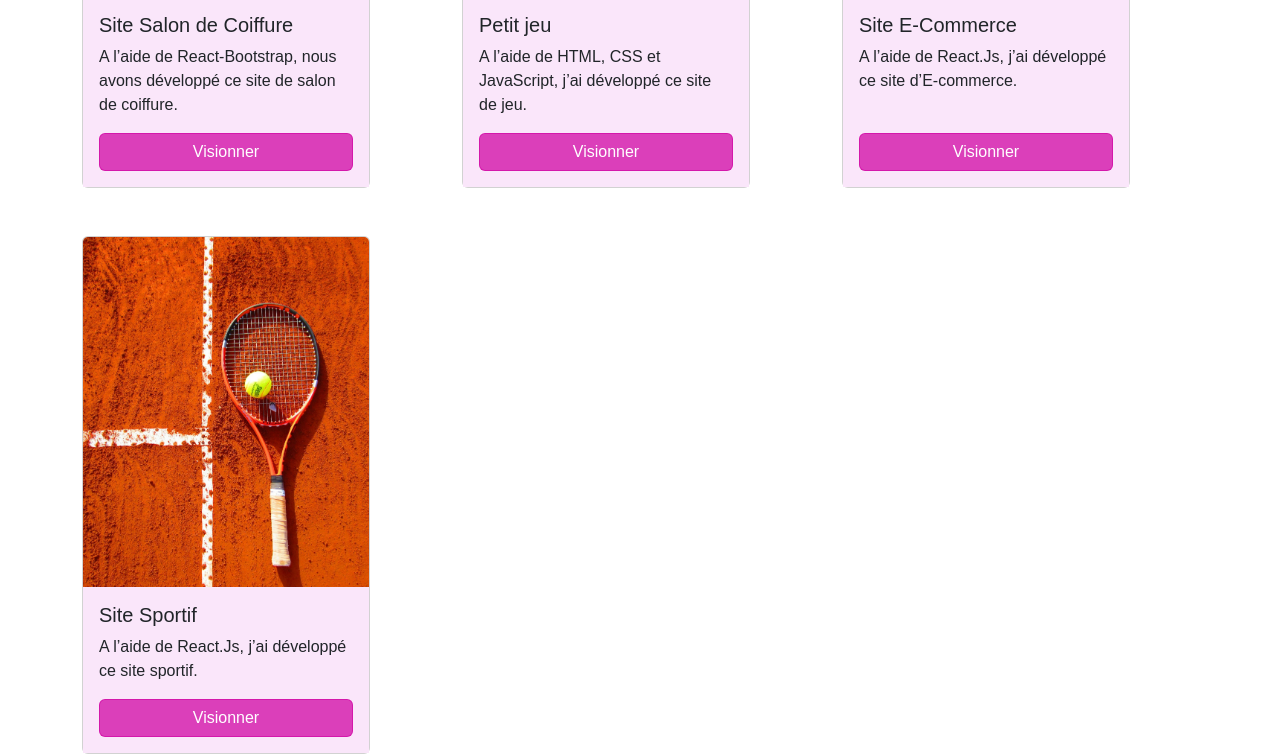
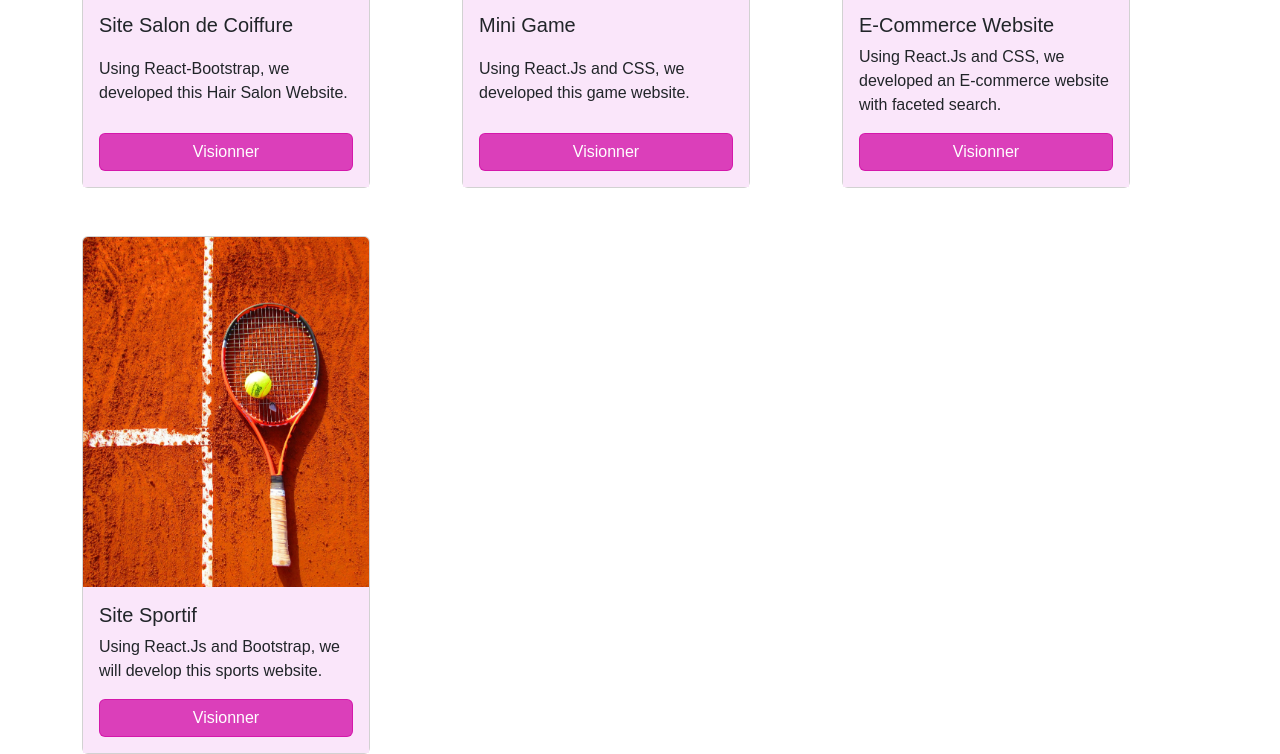
Before and after one commit to SoleneKima/My-Portfolio, a plain HTML site: page index.html in a window 1280 px wide. Shown: the part 1092-1846 px from the top of the page. Drawn offline with nearby package versions, Linux system fonts and the light colour scheme.

Commit message:
E-commerce Link added

```diff
--- a/index.html
+++ b/index.html
@@ -76,7 +76,7 @@
     <!--PROJETS-->
     <section id="Projects">
         <div class="container mt-5 justify-content-center">
-        <h3 class="heading_lg" onclick="location.href('./#Projects')">My Projects During summer 2025</h3>
+        <h3 class="heading_lg" onclick="location.href('./#Projects')">My Projects During summer 2025 in UI/UX side</h3>
     </div>
     <div class="container mt-5 justify-content-center">
         <div class="row">
@@ -85,7 +85,7 @@
                     <img src="/Pictures/pexels-pink-box-studios-15615525-7153787.jpg" class="card-img-top" alt="Coiffeur">
                     <div class="card-body" style="background-color: rgb(250, 230, 250);">
                       <h5 class="card-title">Site Salon de Coiffure</h5>
-                      <p class="card-text">A l’aide de React-Bootstrap, nous avons développé ce site de salon de coiffure.</p>
+                      <p class="card-text">Using React-Bootstrap, we developed  this Hair Salon Website.</p>
                       <a class="btn btn-primary " href="https://hairsaloonkombo.netlify.app/" target="_blank" style="background-color: rgba(209, 13, 166, 0.765);">Visionner</a>
 
                     </div>
@@ -95,8 +95,8 @@
                 <div class="card h-100" style="width: 18rem;">
                     <img src="/Pictures/GamingPic.jpg" class="card-img-top" alt="Site de jeu">
                     <div class="card-body" style="background-color: rgb(250, 230, 250);">
-                      <h5 class="card-title">Petit jeu</h5>
-                      <p class="card-text">A l’aide de HTML, CSS et JavaScript, j’ai développé ce site de jeu.</p>
+                      <h5 class="card-title">Mini Game</h5>
+                      <p class="card-text">Using React.Js and CSS, we developed this game website.</p>
                         <a class="btn btn-primary " href="https://famous-torte-b7126a.netlify.app/" style="background-color: rgba(209, 13, 166, 0.765);">Visionner</a>
                     </div>
                 </div>
@@ -107,9 +107,9 @@
                 <div class="card h-100" style="width: 18rem;">
                     <img src="/Pictures/E-Commerce.jpg" class="card-img-top" alt=" Site E-commerce">
                     <div class="card-body" style="background-color: rgb(250, 230, 250);">
-                      <h5 class="card-title">Site E-Commerce </h5>
-                      <p class="card-text"> A l’aide de React.Js, j’ai développé ce site d’E-commerce.</p>
-                        <a class="btn btn-primary mt-auto" href="/ecommerce" style="background-color: rgba(209, 13, 166, 0.765);">Visionner</a>
+                      <h5 class="card-title">E-Commerce Website</h5>
+                      <p class="card-text"> Using React.Js and CSS, we developed an E-commerce website with faceted search.</p>
+                        <a class="btn btn-primary mt-auto" href="https://solandyouecommerce.netlify.app/" style="background-color: rgba(209, 13, 166, 0.765);">Visionner</a>
                     </div>
                 </div>
             </div>
@@ -124,7 +124,7 @@
                     <img src="/Pictures/SportPic.jpg" class="card-img-top" alt="Site Sportif">
                     <div class="card-body" style="background-color: rgb(250, 230, 250);">
                       <h5 class="card-title">Site Sportif</h5>
-                      <p class="card-text">A l’aide de React.Js, j’ai développé ce site sportif.</p>
+                      <p class="card-text">Using React.Js and Bootstrap, we will develop this sports website.</p>
                       <a class="btn btn-primary mt-auto" href="/sport" style="background-color: rgba(209, 13, 166, 0.765);">Visionner</a>
 
                     </div>
```
